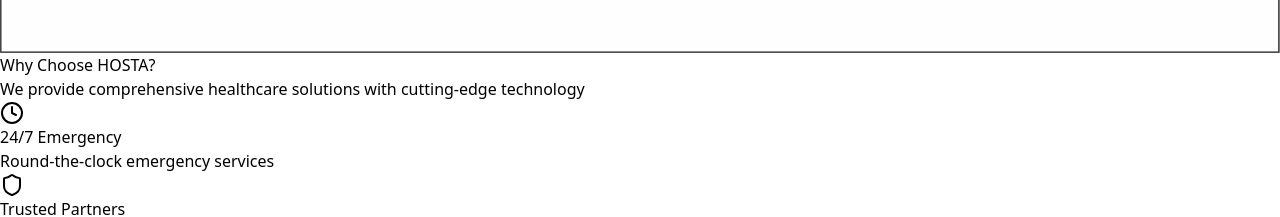
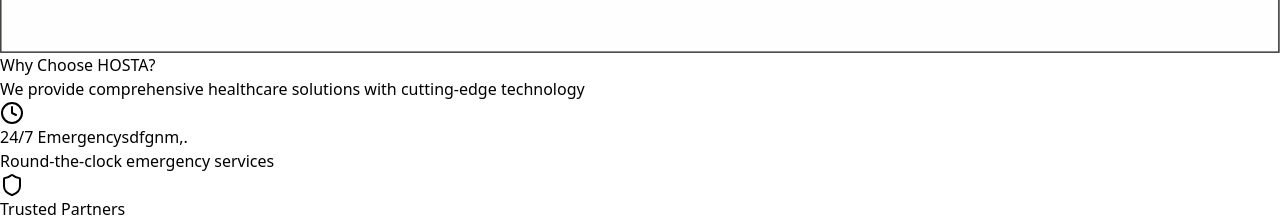
Before and after one commit to zorrowtechitsolutions/Hosta-Static-Hospital, a React (Vite) app: page / in a window 1280 px wide. Shown: the part 1560-1777 px from the top of the page. Built offline with nearby package versions, Linux system fonts and the light colour scheme.

Commit message:
Update App.tsx

```diff
--- a/src/App.tsx
+++ b/src/App.tsx
@@ -39,7 +39,7 @@
   const features = [
     {
       icon: <Clock className="w-6 h-6" />,
-      title: "24/7 Emergency",
+      title: "24/7 Emergencysdfgnm,.",
       description: "Round-the-clock emergency services"
     },
     {
```
